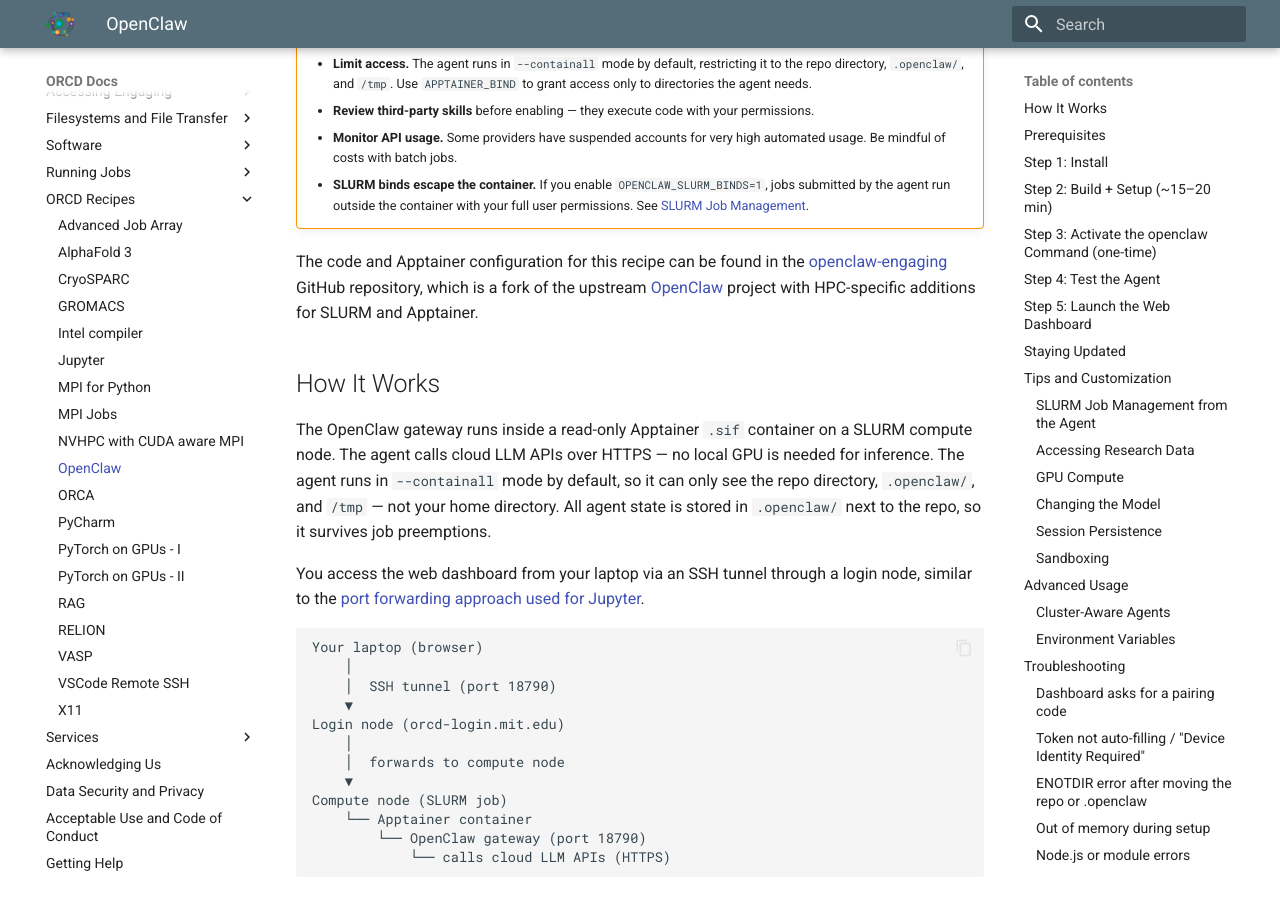
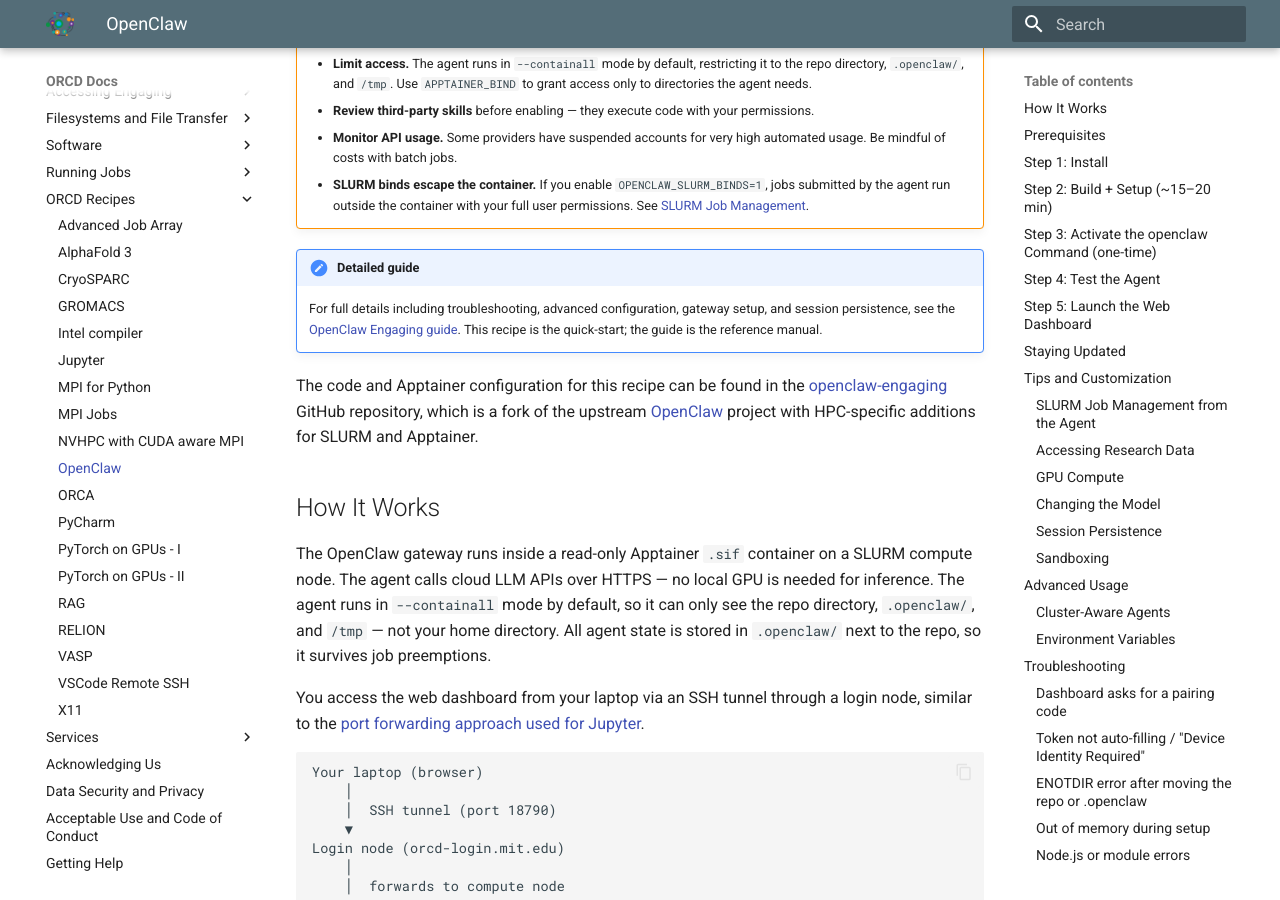
Before and after one commit to mit-orcd/orcd-docs-edit, an MkDocs documentation site: the page built from docs/recipes/openclaw-engaging.md, in a window 1280 px wide and 900 px high, scrolled down 517 px. Built offline with MkDocs 1.6.1 and Material for MkDocs 9.7.7, drawn with Linux system fonts in a browser that asks for light colours; some of the changed text lies outside the part shown.

Commit message:
Add links to the detailed OpenClaw Engaging guide
Point readers to the full reference manual (engaging-apptainer-guide.md)
near the top and bottom of the quick-start recipe.

Made-with: Cursor

```diff
--- a/docs/recipes/openclaw-engaging.md
+++ b/docs/recipes/openclaw-engaging.md
@@ -35,6 +35,12 @@ access to your research data and cluster compute resources.
       `OPENCLAW_SLURM_BINDS=1`, jobs submitted by the agent run outside the
       container with your full user permissions. See
       [SLURM Job Management](#slurm-job-management-from-the-agent).
+
+!!! note "Detailed guide"
+    For full details including troubleshooting, advanced configuration, gateway
+    setup, and session persistence, see the
+    [OpenClaw Engaging guide](https://github.com/qsimeon/openclaw-engaging/blob/main/docs/engaging-apptainer-guide.md).
+    This recipe is the quick-start; the guide is the reference manual.
 
 The code and Apptainer configuration for this recipe can be found in the
 [openclaw-engaging](https://github.com/qsimeon/openclaw-engaging) GitHub
@@ -511,3 +517,8 @@ srun --mem=8G --time=01:00:00 --cpus-per-task=2 apptainer build apptainer/opencl
     These are fundamental HPC constraints, not Apptainer limitations. The
     `openclaw` shortcut and persistent state directory keep the experience
     close to the cloud deployment.
+
+!!! note "Detailed guide"
+    For full details including troubleshooting, advanced configuration, gateway
+    setup, and session persistence, see the
+    [OpenClaw Engaging guide](https://github.com/qsimeon/openclaw-engaging/blob/main/docs/engaging-apptainer-guide.md).
```
